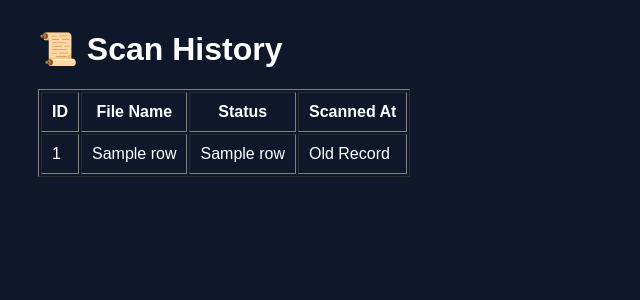
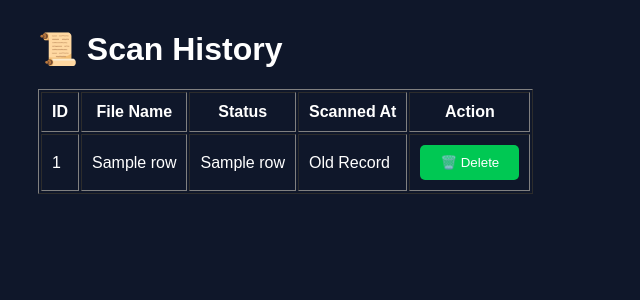
Before and after one commit to ShipraSharma08/Sentine1OS, a Flask app: template Templates/history.html in a window 1280 px wide. Shown: the part 96-396 px from the top of the page, without its empty margins (0-640 px from the left). Run offline with Flask 3, Linux system fonts and the light colour scheme; the template is opened without the code that fills it: most values are stand-ins (such as "Sample title", 1, 10 or a date in 2020).

Commit message:
Add delete functionality to scan history

```diff
--- a/Templates/history.html
+++ b/Templates/history.html
@@ -33,6 +33,7 @@
             <th>File Name</th>
             <th>Status</th>
             <th>Scanned At</th>
+            <th>Action</th>
         </tr>
 
         {% for row in history %}
@@ -49,6 +50,18 @@
                     Old Record
                 {% endif %}
             </td>
+
+            <td>
+                <form action="/delete-scan/{{ row[0] }}"
+                      method="POST"
+                      onsubmit="return confirm('Are you sure you want to delete this scan record?');">
+
+                    <button type="submit">
+                        🗑️ Delete
+                    </button>
+
+                </form>
+            </td>
         </tr>
 
         {% endfor %}
--- a/app.py
+++ b/app.py
@@ -1,4 +1,4 @@
-from flask import Flask, render_template, request
+from flask import Flask, render_template, request,redirect
 import sqlite3
 import hashlib
 from datetime import datetime
@@ -201,6 +201,21 @@ def generate_hash():
             "hash.html",
             result="❌ No file selected."
         )
+    # ---------------- DELETE SCAN RECORD ----------------
+@app.route("/delete-scan/<int:scan_id>", methods=["POST"])
+def delete_scan(scan_id):
+    connection = sqlite3.connect("sentinel.db")
+    cursor = connection.cursor()
+
+    cursor.execute(
+        "DELETE FROM scan_history WHERE id = ?",
+        (scan_id,)
+    )
+
+    connection.commit()
+    connection.close()
+
+    return redirect("/history")
 
     filename = file.filename
 
```
